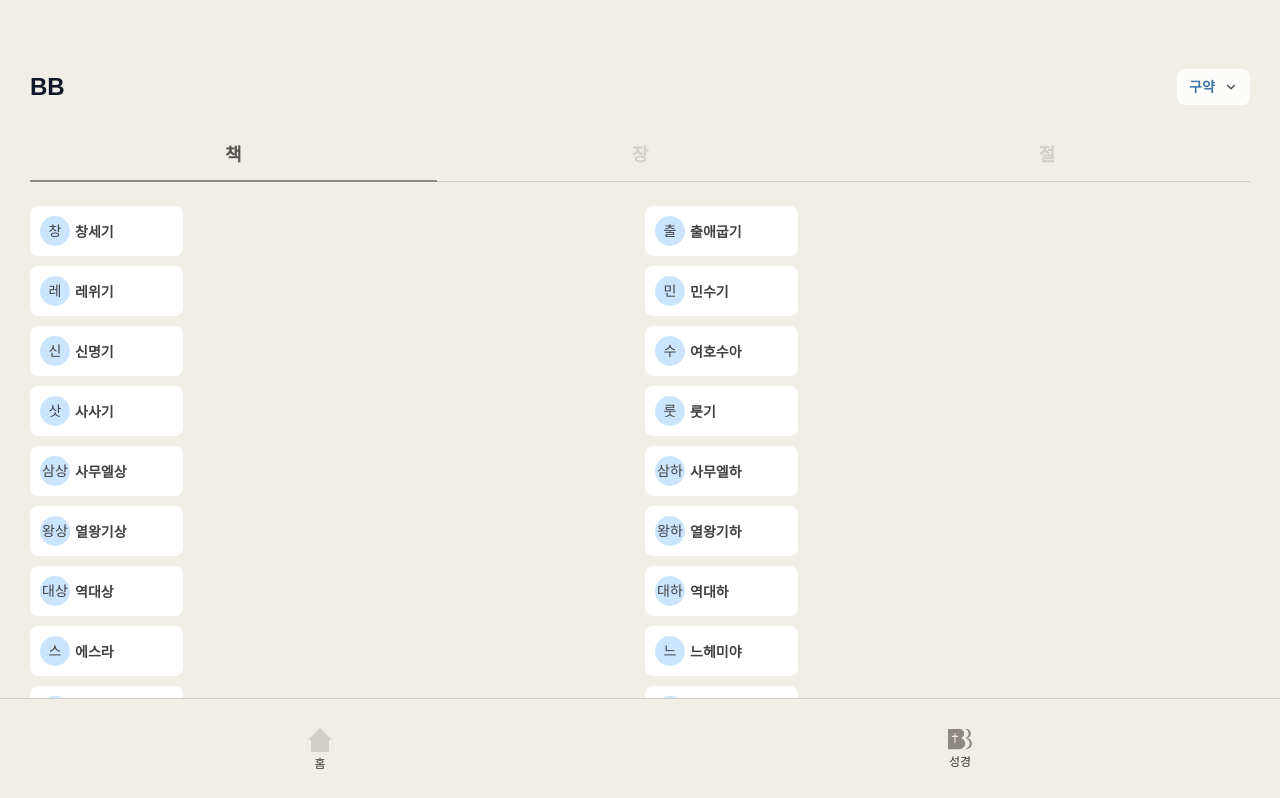
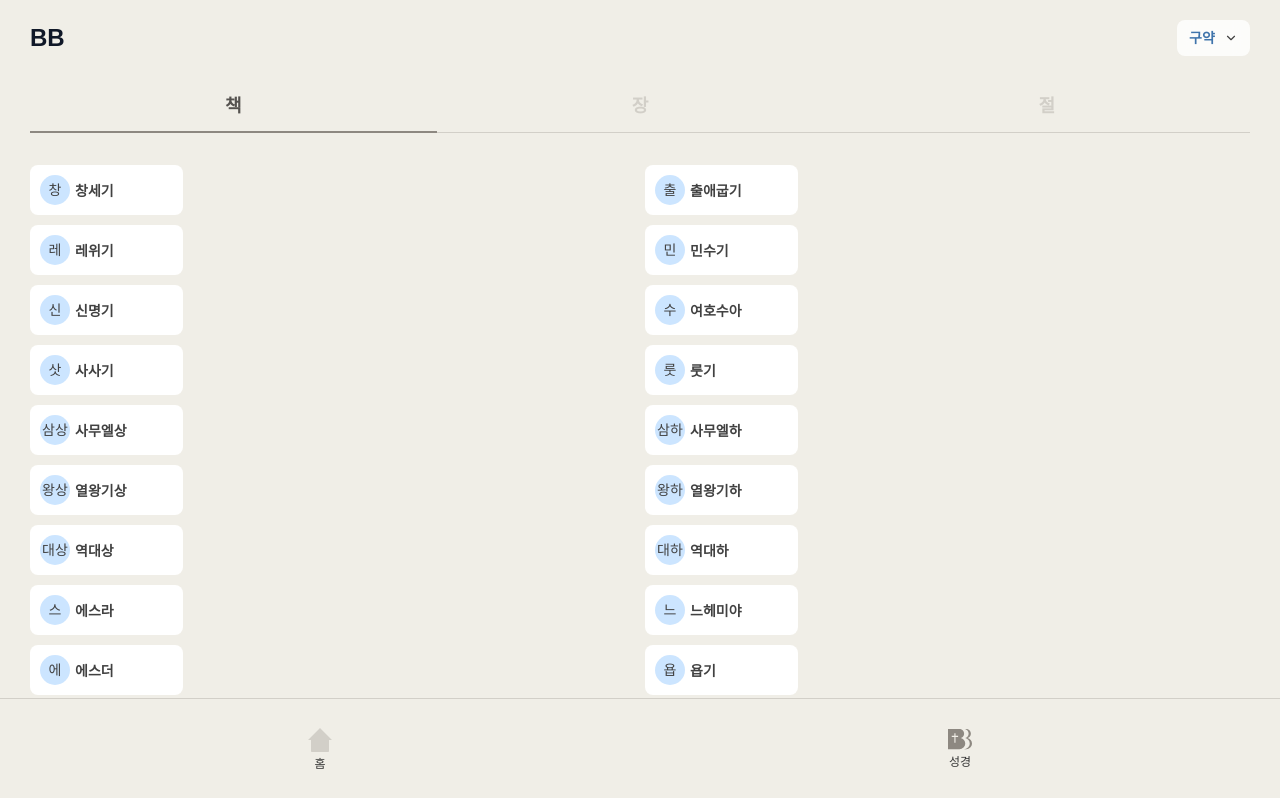
Before and after one commit to eunchan0324/BB-Beautiful-Bible-, a Next.js app in the folder bb-bible/: page /bible in a window 1280 px wide. Shown: the top 798 px of the page. Built offline with nearby package versions, Linux system fonts and the light colour scheme.

Commit message:
fix : 성경 페이지 상단 여백 조정 & 스크롤 영역 수정

```diff
--- a/bb-bible/src/app/bible/[bookId]/[chapter]/verses/page.tsx
+++ b/bb-bible/src/app/bible/[bookId]/[chapter]/verses/page.tsx
@@ -85,7 +85,9 @@ export default function ChapterVersesPage() {
   const estimatedVerses = 30;
 
   return (
-    <div className="min-h-screen px-[30px] pt-[69px]">
+    <div className="min-h-screen flex flex-col">
+      {/* 고정 헤더 영역 */}
+      <div className="fixed top-0 left-0 right-0 z-40 bg-[#F0EEE7] px-[30px] pt-[20px] pb-4">
         {/* 헤더 */}
         <DropdownHeader
           title=""
@@ -107,12 +109,16 @@ export default function ChapterVersesPage() {
             {book.name} {chapterNumber}장
           </h2>
         </div>
+      </div>
 
+      {/* 스크롤 가능한 컨텐츠 영역 */}
+      <div className="flex-1 overflow-y-auto px-[30px]" style={{ marginTop: '170px' }}>
         {/* 절 선택 그리드 */}
         <ChapterGrid
           totalChapters={estimatedVerses}
           onChapterSelect={handleVerseSelect}
         />
       </div>
+    </div>
   );
 }
--- a/bb-bible/src/app/bible/[bookId]/page.tsx
+++ b/bb-bible/src/app/bible/[bookId]/page.tsx
@@ -54,7 +54,9 @@ export default function BookChaptersPage() {
   ];
 
   return (
-    <div className="min-h-screen px-[30px] pt-[69px]">
+    <div className="min-h-screen flex flex-col">
+      {/* 고정 헤더 영역 */}
+      <div className="fixed top-0 left-0 right-0 z-40 bg-[#F0EEE7] px-[30px] pt-[20px] pb-4">
         {/* 헤더 */}
         <DropdownHeader
           title=""
@@ -76,12 +78,16 @@ export default function BookChaptersPage() {
             {book.name} <span> - 총 {book.chapters}장</span>
           </h2>
         </div>
+      </div>
 
+      {/* 스크롤 가능한 컨텐츠 영역 */}
+      <div className="flex-1 overflow-y-auto px-[30px]" style={{ marginTop: '170px' }}>
         {/* 장 선택 그리드 */}
         <ChapterGrid
           totalChapters={book.chapters}
           onChapterSelect={handleChapterSelect}
         />
       </div>
+    </div>
   );
 }
--- a/bb-bible/src/app/bible/page.tsx
+++ b/bb-bible/src/app/bible/page.tsx
@@ -30,7 +30,9 @@ export default function BiblePage() {
   ];
 
   return (
-    <div className="min-h-screen px-[30px] pt-[69px]">
+    <div className="min-h-screen flex flex-col">
+      {/* 고정 헤더 영역 */}
+      <div className="fixed top-0 left-0 right-0 z-40 bg-[#F0EEE7] px-[30px] pt-[20px] pb-1">
         {/* 헤더 */}
         <DropdownHeader
           title=""
@@ -44,7 +46,10 @@ export default function BiblePage() {
 
         {/* 책-장-절 브레드크럼 */}
         <BreadcrumbTabs steps={breadcrumbSteps} />
+      </div>
 
+      {/* 스크롤 가능한 컨텐츠 영역 */}
+      <div className="flex-1 overflow-y-auto px-[30px]" style={{ marginTop: '165px' }}>
         {/* 성경책 목록 */}
         <BookList
           books={currentBooks}
@@ -52,5 +57,6 @@ export default function BiblePage() {
           testament={activeTab}
         />
       </div>
+    </div>
   );
 }
```
Lines whose indentation alone changed are shown as unchanged.
